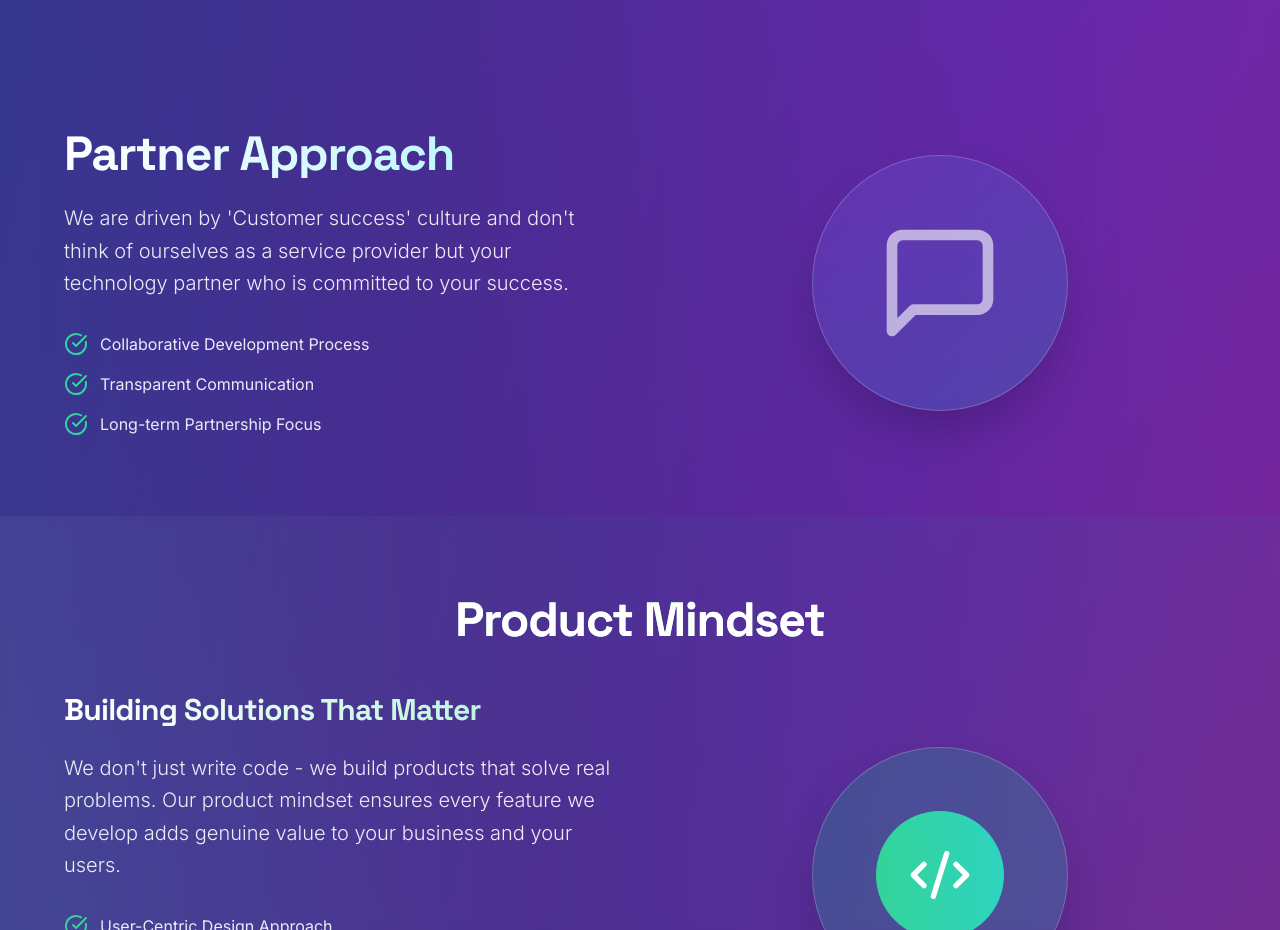
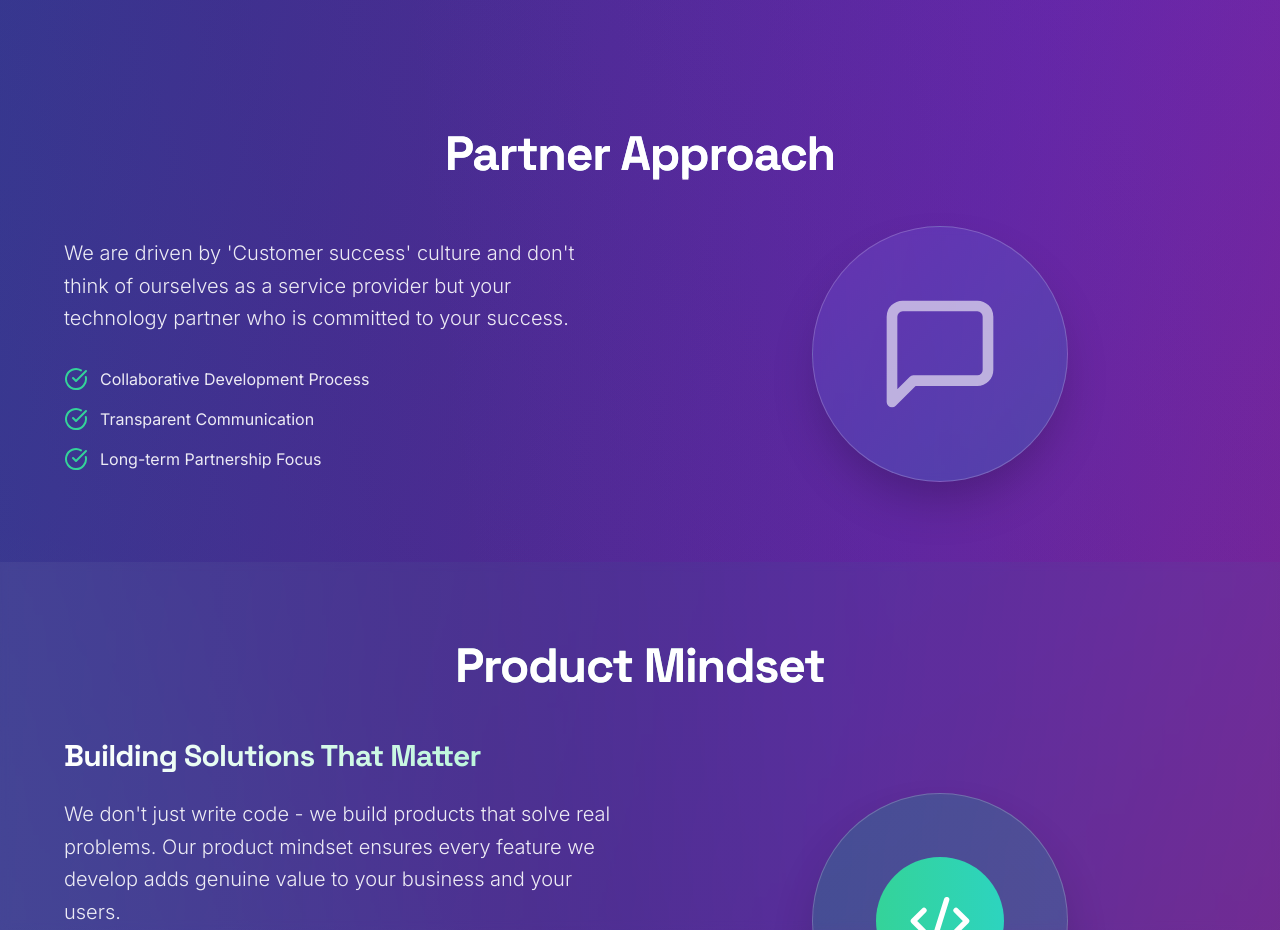
Before and after one commit to lifecompilers/lifecompilers.com, a Next.js app: page / in a window 1280 px wide. Shown: the part 780-1710 px from the top of the page. Built offline with nearby package versions, Linux system fonts and the light colour scheme.

Commit message:
feat: center "Partner Approach" title and standardize section layout
Update title positioning and add spacing for consistent style

#VERCEL_SKIP

Co-authored-by: Zilu Ramkrishna Rane <9009188+zilurrane@users.noreply.github.com>

```diff
--- a/app/page.tsx
+++ b/app/page.tsx
@@ -138,11 +138,11 @@ export default function HomePage() {
       {/* Partner Approach Section */}
       <section id="partner-approach" className="relative px-4 py-20">
         <div className="max-w-6xl mx-auto">
+          <h2 className="text-4xl md:text-5xl font-space-grotesk font-bold text-white text-center mb-12 bg-gradient-to-r from-white to-cyan-200 bg-clip-text text-transparent tracking-tight">
+            Partner Approach
+          </h2>
           <div className="grid lg:grid-cols-2 gap-12 items-center">
             <div className="text-white">
-              <h2 className="text-4xl md:text-5xl font-space-grotesk font-bold mb-6 bg-gradient-to-r from-white to-cyan-200 bg-clip-text text-transparent tracking-tight">
-                Partner Approach
-              </h2>
               <p className="text-xl text-white/90 mb-8 leading-relaxed font-inter font-light">
                 We are driven by 'Customer success' culture and don't think of ourselves as a service provider but your
                 technology partner who is committed to your success.
```
